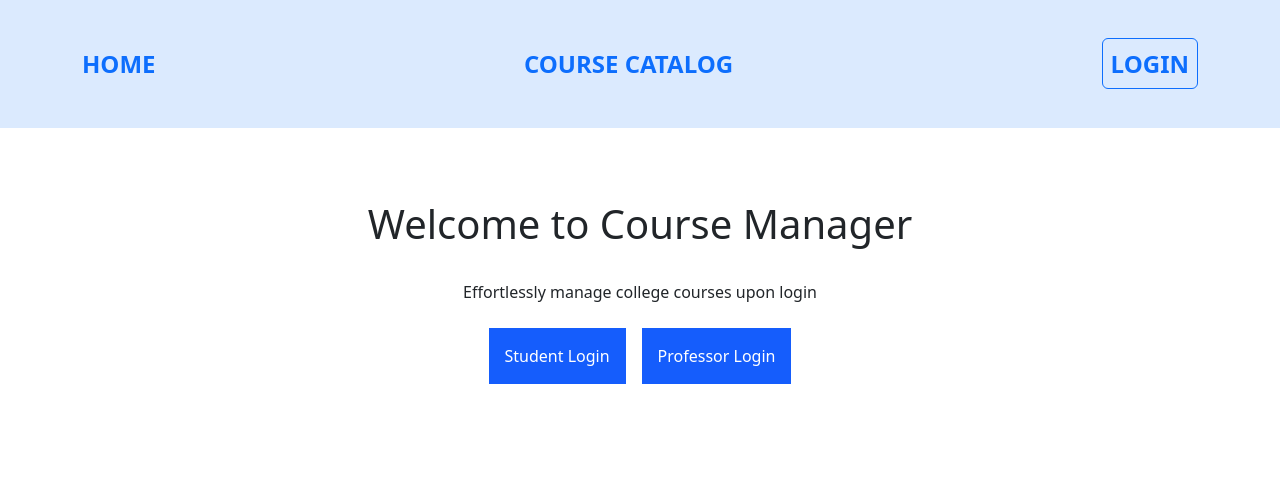
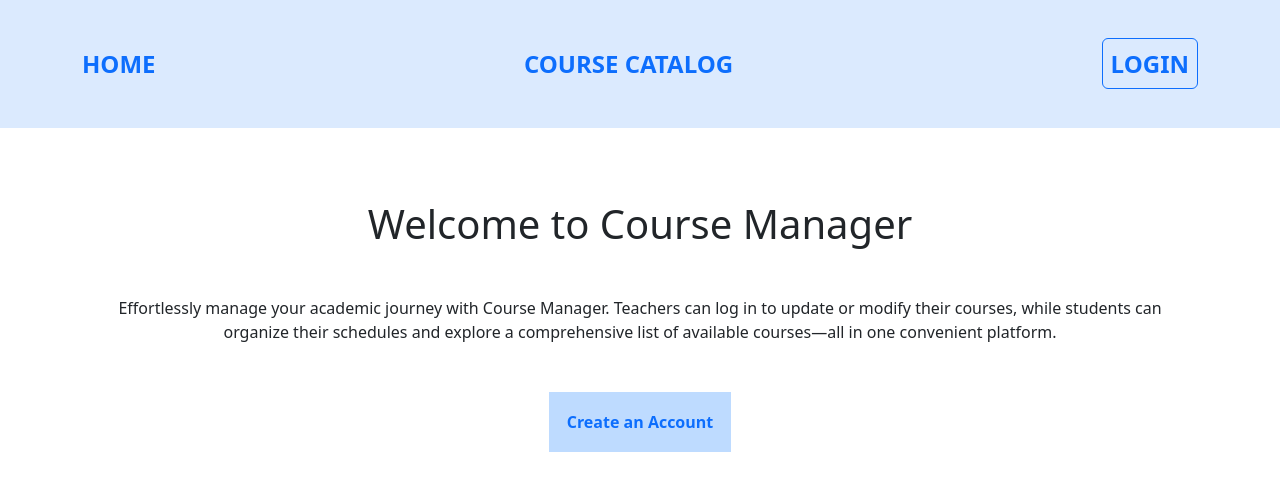
Before and after one commit to Sharper93/SDEV255_FinalProject_Samantha_Madisyn_Nwe, a Next.js app in the folder course-manager/: page / in a window 1280 px wide. Shown: the top 490 px of the page. Built offline with nearby package versions, Linux system fonts and the light colour scheme.

Commit message:
Update to main page.js
Adjusted <p> to be more detailed and updated button to match navbar.

```diff
--- a/course-manager/src/app/page.js
+++ b/course-manager/src/app/page.js
@@ -13,14 +13,18 @@ export default function Home() {
       {/* A heading with padding, text color, 2xl size, and italic font style */}
       <h1 className="p-4 text-gray-700 text-2xl font-italic">Welcome to Course Manager</h1>
       {/* A paragraph describing the application's purpose */}
-      <p>Effortlessly manage college courses upon login</p>
+      <p className="p-3">Effortlessly manage your academic journey with Course Manager.
+        Teachers can log in to update or modify their courses, while students can
+        organize their schedules and explore a comprehensive list of available courses—all
+        in one convenient platform.</p>
 
       {/* A div containing buttons with top margin */}
       <div className="mt-4">
-        {/* Button for student login, styled with white text, blue background, rounded corners, padding, and margin */}
-        <button type="studentLogin" className="text-white bg-blue-600 rounded-md p-3 mx-2">Student Login</button>
-        {/* Button for professor login, styled similarly to the student login button */}
-        <button type="teacherLogin" className="text-white bg-blue-600 rounded-md p-3 mx-2">Professor Login</button>
+        {/* Button for account creation, styled with white text, blue background, rounded corners, padding, and margin */}
+        <button type="createAcc"
+          className="text-primary font-bold bg-blue-200 p-3 my-2 border-2 border-transparent hover:border-blue-500">
+          Create an Account
+        </button>
       </div>
     </div>
   );
```
